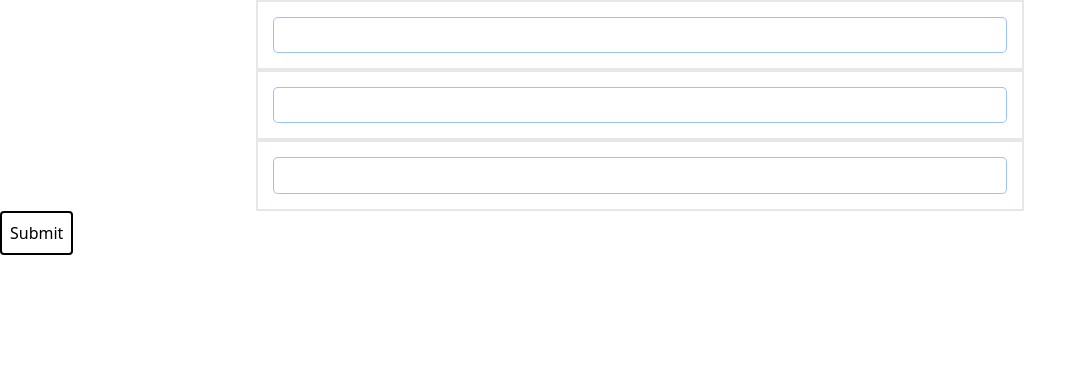
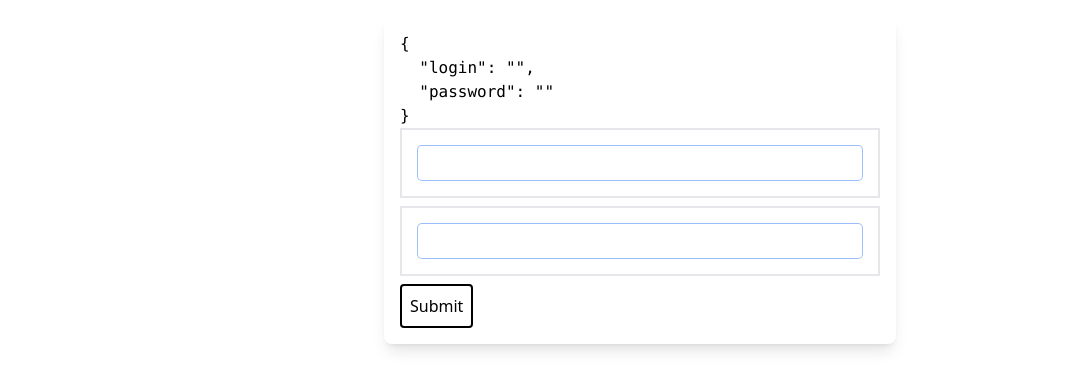
Before and after one commit to Nechaiev/newKraken, a Vue app: page / in a window 1280 px wide. Shown: the top 390 px of the page, without its empty margins (0-1087 px from the left). Built offline with nearby package versions, Linux system fonts and the light colour scheme.

Commit message:
refactor: change props to provider and inject

```diff
--- a/src/App.vue
+++ b/src/App.vue
@@ -1,12 +1,12 @@
+<template>
+    <div class="container ">
+        <login-form></login-form>
+    </div>
+</template>
+
 <script setup>
-import LoginForm from "@/components/LoginForm.vue";
+import LoginForm from "@/components/privide-inject/LoginForm.vue";
 import {ref} from "vue";
 
 const input = ref('')
 </script>
-
-<template>
-  <div class="container ">
-    <login-form></login-form>
-  </div>
-</template>
--- a/src/components/CustomInput.vue
+++ /dev/null
@@ -1,31 +0,0 @@
-<script setup>
-import WrapperCustomInput from "@/components/WrapperCustomInput.vue";
-
-defineEmits(
-    ['update:modelValue', ]
-)
-
-defineProps({
-  placeholder: String,
-  label: String,
-  error: String,
-  helperText: String,
-  modelValue: String,
-  type:  {
-    type: String,
-    default: "text"
-  },
-  name: String,
-})
-</script>
-
-<template>
-  <wrapper-custom-input :helperText="helperText" :error="error" :label="label">
-    <input :type="type"
-           :placeholder="placeholder"
-           class="peer block min-h-[auto] w-full rounded ring-1 bg-transparent px-3 py-[0.32rem]"
-           @input="$emit('update:modelValue', $event.target.value)"
-           :value="modelValue"
-    >
-  </wrapper-custom-input>
-</template>
--- a/src/components/LoginForm.vue
+++ /dev/null
@@ -1,33 +0,0 @@
-<script setup>
-import { ref } from "vue";
-import CustomInput from "@/components/CustomInput.vue";
-
-const form = ref({
-  login: "",
-  password: "",
-});
-const onSubmit = () => {
-  console.log(form.value);
-};
-</script>
-
-<template>
-  <form @submit.prevent="onSubmit">
-    <custom-input
-        name="login"
-        v-model="form.login"
-    />
-    <custom-input
-      type="password"
-      name="password"
-      v-model="form.password"
-    />
-    <custom-input
-      type="password"
-      name="password"
-      :modelValue="form.password"
-      @update:modelValue="form.password = $event"
-    />
-    <button class="text-black border-black rounded p-2 border-solid border-2">Submit</button>
-  </form>
-</template>
--- a/src/components/WrapperCustomInput.vue
+++ /dev/null
@@ -1,24 +0,0 @@
-<script setup>
-const props = defineProps({
-  placeholder: String,
-  label: String,
-  error: String,
-  helperText: String,
-  type: String,
-})
-</script>
-
-<template>
-  <div class="input-wrapper relative max-w-screen-md mx-auto border-2 p-4">
-    <slot></slot>
-    <label class="pointer-events-none bg-white absolute left-3 top-0 mb-0  origin-[0_0] truncate p-[0.37rem] leading-[1] text-neutral-500 transition-all duration-200 ease-out peer-focus:-translate-y-[0.8rem] peer-focus:scale-[0.8] peer-focus:text-primaryColor peer-data-[te-input-state-active]:-translate-y-[0.8rem] peer-data-[te-input-state-active]:scale-[0.8] motion-reduce:transition-none dark:text-neutral-200 dark:peer-focus:text-primaryColor" v-if="label || $slots.label">
-      <slot name="label"> {{label}} </slot>
-    </label>
-    <label class="text-red-600" v-if="error">{{error}}</label>
-    <slot name="helperText" v-if="helperText"><p>{{helperText}}</p></slot>
-  </div>
-</template>
-
-<style scoped>
-
-</style>
--- /dev/null
+++ b/src/components/privide-inject/CustomInput.vue
@@ -0,0 +1,40 @@
+<template>
+    <wrapper-custom-input :helperText="helperText" :error="error" :label="label">
+        <input
+            :type="type"
+            :placeholder="placeholder"
+            class="peer block min-h-[auto] w-full rounded ring-1 bg-transparent px-3 py-[0.32rem]"
+            v-model="innerValue"
+        />
+    </wrapper-custom-input>
+</template>
+
+<script setup>
+import WrapperCustomInput from "@/components/privide-inject/WrapperCustomInput.vue";
+import { computed, inject } from "vue";
+
+const form = inject("formData");
+
+defineEmits(["update:modelValue"]);
+
+const props = defineProps({
+  placeholder: String,
+  label: String,
+  error: String,
+  helperText: String,
+  modelValue: String,
+  type: {
+    type: String,
+    default: "text",
+  },
+  name: String,
+});
+const innerValue = computed({
+  get() {
+    return form.value[props.name];
+  },
+  set(val) {
+    form.value[props.name] = val;
+  },
+});
+</script>
--- /dev/null
+++ b/src/components/privide-inject/LoginForm.vue
@@ -0,0 +1,31 @@
+<template>
+    <form @submit.prevent="onSubmit" class="max-w-lg mx-auto my-4 p-4 bg-white rounded-lg shadow-lg">
+        <pre>{{ form }}</pre>
+        <custom-input name="login" class="mb-2"/>
+        <custom-input type="password" name="password" class="mb-2"/>
+
+        <!--    <custom-input-->
+        <!--      type="password"-->
+        <!--      name="password"-->
+        <!--      :modelValue="form.password"-->
+        <!--      @update:modelValue="form.password = $event"-->
+        <!--    />-->
+        <button class="text-black border-black rounded p-2 border-solid border-2">
+            Submit
+        </button>
+    </form>
+</template>
+
+<script setup>
+import { provide, ref } from "vue";
+import CustomInput from "@/components/privide-inject/CustomInput.vue";
+
+const form = ref({
+  login: "",
+  password: "",
+});
+const onSubmit = () => {
+  console.log(form.value);
+};
+provide("formData", form);
+</script>
--- /dev/null
+++ b/src/components/privide-inject/WrapperCustomInput.vue
@@ -0,0 +1,20 @@
+<template>
+    <div class="input-wrapper relative max-w-screen-md mx-auto border-2 p-4">
+        <slot></slot>
+        <label class="pointer-events-none bg-white absolute left-3 top-0 mb-0  origin-[0_0] truncate p-[0.37rem] leading-[1] text-neutral-500 transition-all duration-200 ease-out peer-focus:-translate-y-[0.8rem] peer-focus:scale-[0.8] peer-focus:text-primaryColor peer-data-[te-input-state-active]:-translate-y-[0.8rem] peer-data-[te-input-state-active]:scale-[0.8] motion-reduce:transition-none dark:text-neutral-200 dark:peer-focus:text-primaryColor" v-if="label || $slots.label">
+            <slot name="label"> {{label}} </slot>
+        </label>
+        <label class="text-red-600" v-if="error">{{error}}</label>
+        <slot name="helperText" v-if="helperText"><p>{{helperText}}</p></slot>
+    </div>
+</template>
+
+<script setup>
+const props = defineProps({
+  placeholder: String,
+  label: String,
+  error: String,
+  helperText: String,
+  type: String,
+})
+</script>
```
